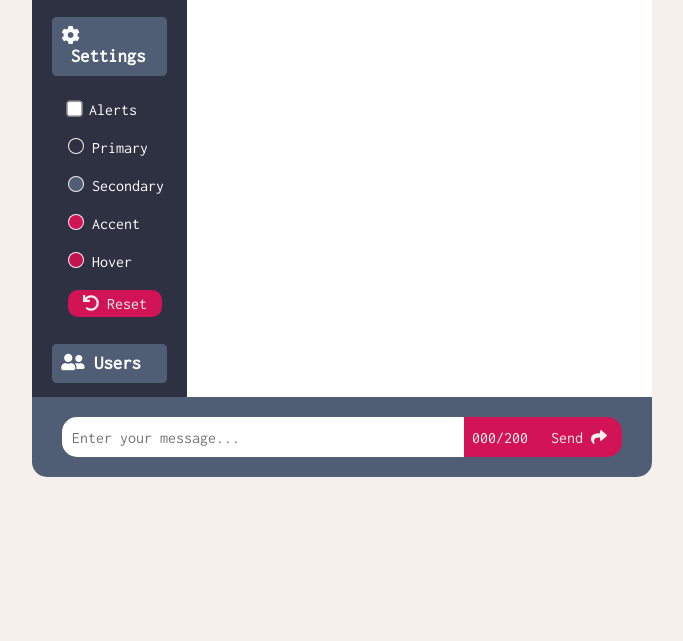
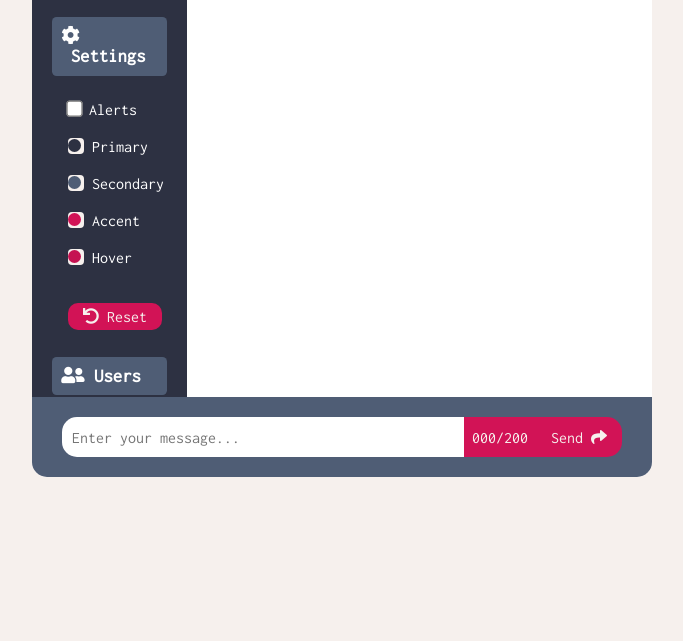
Before and after one commit to cedricouellet/no-chat, a website: page public/chat.html in a window 1280 px wide. Shown: the part 87-728 px from the top of the page, without its empty margins (298-981 px from the left). Drawn offline with nearby package versions, Linux system fonts and the light colour scheme; no server answers.

Commit message:
Petits changements des pickeir

```diff
--- a/public/chat.html
+++ b/public/chat.html
@@ -1,17 +1,14 @@
 <!DOCTYPE html>
 <html lang="en">
+
 <head>
-    <meta charset="UTF-8"/>
-    <meta name="viewport" content="width=device-width, initial-scale=1.0"/>
-    <link id="favicon" rel="shortcut icon" href="icon/favicon.ico" type="image/x-icon"/>
-    <link
-            rel="stylesheet"
-            href="https://cdnjs.cloudflare.com/ajax/libs/font-awesome/5.12.1/css/all.min.css"
-            integrity="sha256-mmgLkCYLUQbXn0B1SRqzHar6dCnv9oZFPEC1g1cwlkk="
-            crossorigin="anonymous"
-    />
-    <link rel="stylesheet" href="css/common.css"/>
-    <link rel="stylesheet" href="css/chat.css"/>
+    <meta charset="UTF-8" />
+    <meta name="viewport" content="width=device-width, initial-scale=1.0" />
+    <link id="favicon" rel="shortcut icon" href="icon/favicon.ico" type="image/x-icon" />
+    <link rel="stylesheet" href="https://cdnjs.cloudflare.com/ajax/libs/font-awesome/5.12.1/css/all.min.css"
+        integrity="sha256-mmgLkCYLUQbXn0B1SRqzHar6dCnv9oZFPEC1g1cwlkk=" crossorigin="anonymous" />
+    <link rel="stylesheet" href="css/common.css" />
+    <link rel="stylesheet" href="css/chat.css" />
     <script src="/socket.io/socket.io.min.js" defer></script>
     <script src="js/BrowserNotifier.js" defer></script>
     <script src="js/NotificationDisplayer.js" defer></script>
@@ -31,27 +28,37 @@
                 <h3 id="settings-toggler"><i class="fas fa-cog"></i>&nbsp;Settings</h3>
                 <ul id="settings-container" class="sidebar-item">
                     <li>
-                    <input id="notification-checkbox" type="checkbox"/>
+                        <input id="notification-checkbox" type="checkbox" />
                         <label for="notification-checkbox">Alerts</label>
                     </li>
                     <li>
-                  <input type="color" class="picker" id="primary-color">
-                  <label for="primary-color">Primary</label>
+                        <input type="color" value="#2d3142" class="picker" id="primary-color">
+                        <label for="primary-color">
+                            <span class="picker-button"><span class="picker-color primary"></span></span> Primary
+                        </label>
                     </li>
                     <li>
-                  <input type="color" class="picker" id="secondary-color">
-                  <label for="secondary-color">Secondary</label>
+                        <input type="color" value="#4f5d75" class="picker" id="secondary-color">
+                        <label for="secondary-color">
+                            <span class="picker-button"><span class="picker-color secondary"></span></span> Secondary
+                        </label>
                     </li>
                     <li>
-                  <input type="color" class="picker" id="accent-color">
-                  <label for="accent-color">Accent</label>
+                        <input type="color" value="#F43E4D" class="picker" id="accent-color">
+                        <label for="accent-color"><span class="picker-button">
+                                <span class="picker-color accent"></span></span> Accent
+                        </label>
                     </li>
                     <li>
-                  <input type="color" class="picker" id="accent-hover-color">
-                  <label for="accent-hover-color">Hover</label>
+                        <input type="color" value="#F5515F" class="picker" id="accent-hover-color">
+                        <label for="accent-hover-color">
+                            <span class="picker-button"><span class="picker-color hover"></span></span> Hover
+                        </label>
+                        <br>
+                        <br>
                     </li>
                     <li>
-                    <button id="reset-colors-btn" class="btn">
+                        <button class="btn">
                             <i class="fas fa-undo"></i> Reset
                         </button>
                         <br>
@@ -67,12 +74,7 @@
             <form id="form">
                 <!-- Satisfy linter -->
                 <label for="message-input"></label>
-            <input
-                    id="message-input"
-                    type="text"
-                    placeholder="Enter your message..."
-                    autocomplete="off"
-                    required/>
+                <input id="message-input" type="text" placeholder="Enter your message..." autocomplete="off" required />
                 <div id="char-count"></div>
                 <button id="send-btn" class="btn">
                     Send&nbsp;<i class="fas fa-share"></i>
@@ -91,4 +93,5 @@
         </div>
     </div>
 </body>
+
 </html>
--- a/public/css/chat.css
+++ b/public/css/chat.css
@@ -150,6 +150,52 @@ input[type=color]::-webkit-color-swatch-wrapper {
     background-color: var(--light-color);
 }
 
+.picker {
+  display: none;
+}
+
+.picker::after {
+  visibility: visible;
+  background-color: #fff;
+  height: 1em;
+  width: 1em;
+}
+
+.picker:hover {
+  cursor: pointer;
+}
+
+.picker-button {
+  background-color: var(--light-color);
+  display: inline-block;
+  border-radius: 25%;
+  width: 1em;
+  height: 1em;
+}
+
+.picker-color {
+  display: inline-block;
+  border-radius: 100%;
+  width: 0.8em;
+  height: 0.8em;
+}
+
+.primary {
+  background-color: var(--primary-color);
+}
+
+.secondary {
+  background-color: var(--secondary-color);
+}
+
+.accent {
+  background-color: var(--accent-color);
+}
+
+.hover {
+  background-color: var(--accent-hover-color);
+}
+
 .scrollbar::-webkit-scrollbar {
     width: 1rem;
     background-color: var(--light-color);
```
Lines whose indentation alone changed are shown as unchanged.
